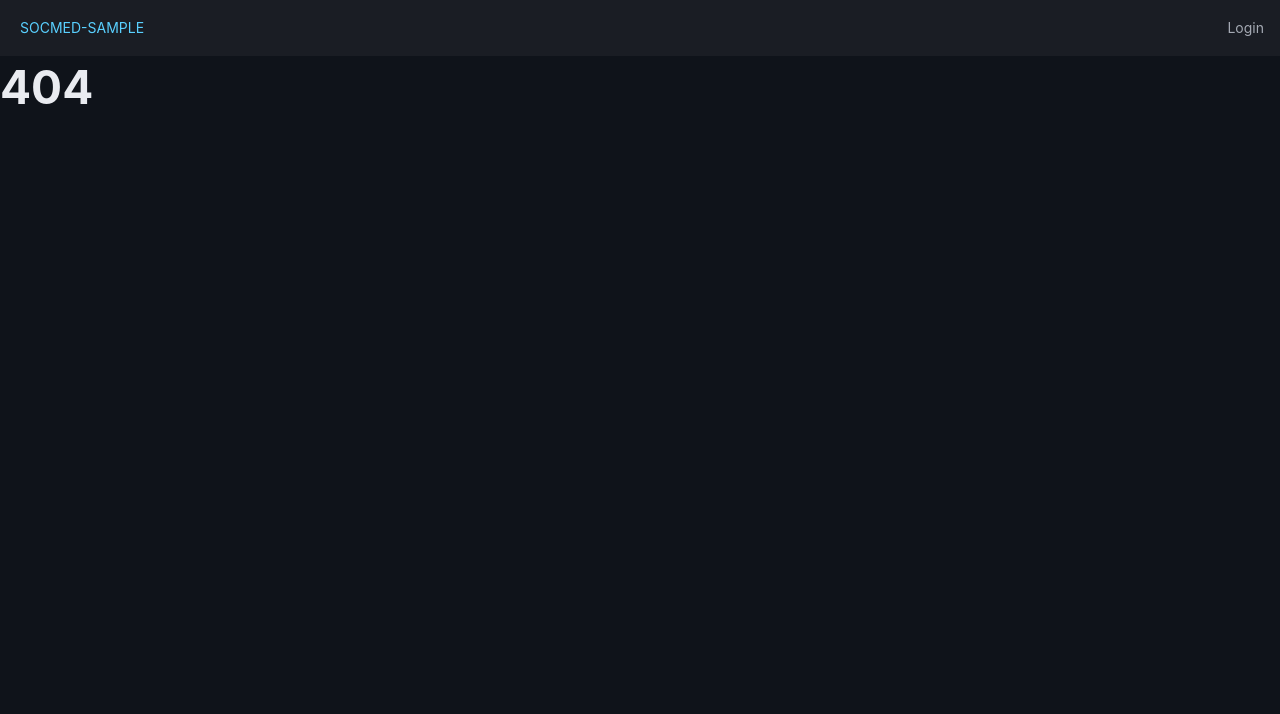
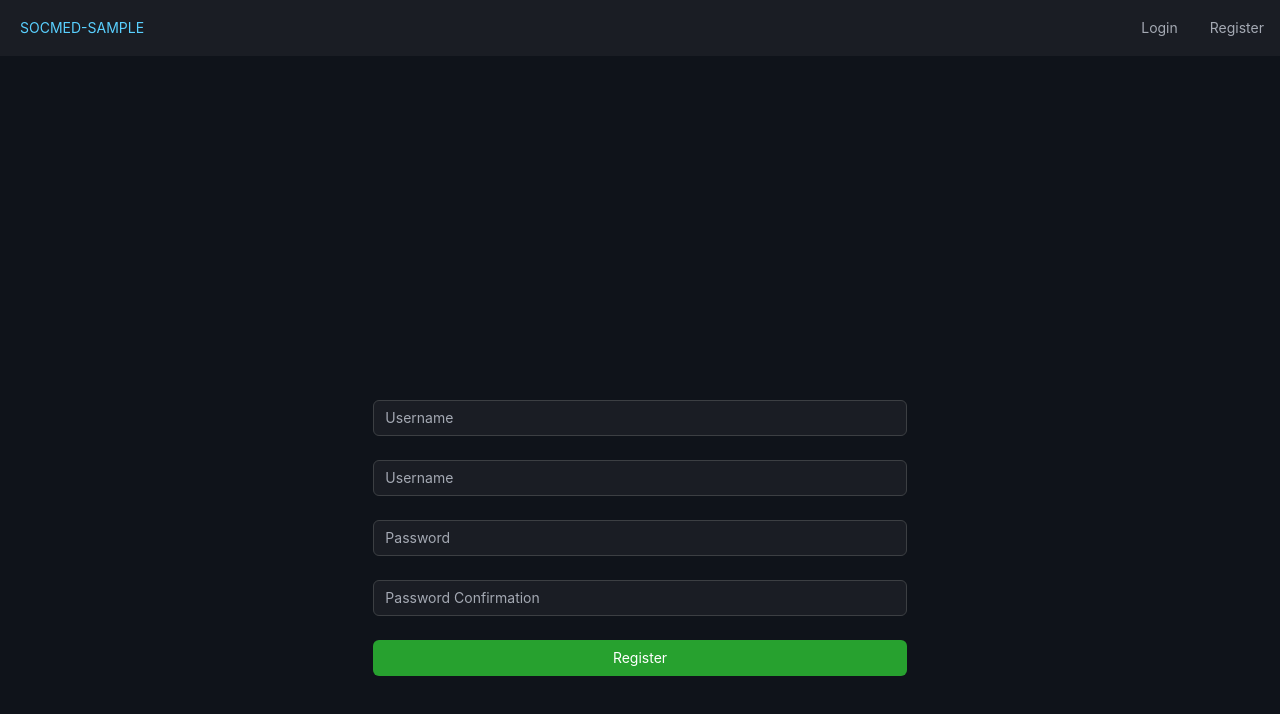
Before and after one commit to lyingtakemura/socmed-sample, a React (Create React App) app in the folder frontend/: page /register in a window 1280 px wide. Before the commit this address had no page. Shown: the top 714 px of the page. Built offline with nearby package versions, Linux system fonts and the light colour scheme.

Commit message:
Add registraion page

```diff
--- a/frontend/src/App.jsx
+++ b/frontend/src/App.jsx
@@ -5,6 +5,7 @@ import Feed from "./pages/Feed";
 import Messenger from "./pages/Messenger";
 import AboutPage from "./pages/AboutPage";
 import LoginPage from "./pages/LoginPage";
+import Register from "./pages/Register";
 
 import { Routes, Route, Outlet, Navigate } from "react-router-dom";
 import { useSelector } from "react-redux";
@@ -63,7 +64,14 @@ const App = () => {
                         !currentUser ? <Navigate to="/login" /> : <AboutPage />
                     }
                 />
-                <Route path="login" element={<LoginPage />} />
+                <Route
+                    path="login"
+                    element={!currentUser ? <LoginPage /> : <Navigate to="/" />}
+                />
+                <Route
+                    path="register"
+                    element={!currentUser ? <Register /> : <Navigate to="/" />}
+                />
                 <Route path="*" element={<h1>404</h1>} />
             </Route>
         </Routes>
--- a/frontend/src/components/NavbarComponent.jsx
+++ b/frontend/src/components/NavbarComponent.jsx
@@ -10,6 +10,7 @@ import Feed from "../pages/Feed";
 import Messenger from "../pages/Messenger";
 import AboutPage from "../pages/AboutPage";
 import LoginPage from "../pages/LoginPage";
+import Register from "../pages/Register";
 
 export function NavbarComponent() {
     let currentUser = useSelector((state) => state.users.currentUser);
@@ -34,9 +35,18 @@ export function NavbarComponent() {
 
             <Nav pullRight>
                 {!currentUser && (
-                    <Nav.Item as={Link} to="/login" element={<LoginPage />}>
-                        Login
-                    </Nav.Item>
+                    <>
+                        <Nav.Item as={Link} to="/login" element={<LoginPage />}>
+                            Login
+                        </Nav.Item>
+                        <Nav.Item
+                            as={Link}
+                            to="/register"
+                            element={<Register />}
+                        >
+                            Register
+                        </Nav.Item>
+                    </>
                 )}
 
                 {currentUser && (
--- /dev/null
+++ b/frontend/src/pages/Register.jsx
@@ -0,0 +1,140 @@
+import React, { useState } from "react";
+import axios from "axios";
+import { Form, ButtonToolbar, Button, FlexboxGrid, Message } from "rsuite";
+import { useNavigate } from "react-router-dom";
+
+const LoginPage = () => {
+    const [email, setEmail] = useState("");
+    const [username, setUsername] = useState("");
+    const [password, setPassword] = useState("");
+    const [rePassword, setRePassword] = useState("");
+    const [alert, setAlert] = useState("");
+    let navigate = useNavigate();
+
+    const handleSubmit = () => {
+        axios
+            .post("http://127.0.0.1:8000/auth/users/", {
+                email: email,
+                username: username,
+                password: password,
+                re_password: rePassword,
+            })
+            .then((response) => {
+                console.log(response.data);
+                setEmail("");
+                setUsername("");
+                setPassword("");
+                setRePassword("");
+                setAlert({
+                    type: "success",
+                    body: "Registration complete! You'll be redirected to login page now.",
+                });
+
+                setTimeout(() => {
+                    navigate("/login");
+                }, 3000);
+            })
+            .catch((error) => {
+                console.log(error.response);
+                setAlert({
+                    type: "error",
+                    body: "Something wrong with provided data. Try again.",
+                });
+            });
+    };
+
+    return (
+        <>
+            {alert && (
+                <FlexboxGrid
+                    justify="center"
+                    style={{ margin: "0.5rem", justify: "center" }}
+                >
+                    <FlexboxGrid.Item colspan={10}>
+                        <Message
+                            showIcon
+                            type={alert.type}
+                            onClose={(event) => setAlert("")}
+                        >
+                            {alert.body}
+                        </Message>
+                    </FlexboxGrid.Item>
+                </FlexboxGrid>
+            )}
+            <FlexboxGrid
+                justify="center"
+                style={{
+                    position: "absolute",
+                    left: "0",
+                    right: "0",
+                    top: "50%",
+                    bottom: "0",
+                    margin: "auto",
+                }}
+            >
+                <FlexboxGrid.Item colspan={10}>
+                    <Form onSubmit={handleSubmit} fluid>
+                        <Form.Group controlId="email">
+                            {/* <Form.ControlLabel>Username</Form.ControlLabel> */}
+                            <Form.Control
+                                name="email"
+                                value={email}
+                                onChange={(event) => setEmail(event)}
+                                required
+                                placeholder="Username"
+                            />
+                        </Form.Group>
+                        <Form.Group controlId="username">
+                            {/* <Form.ControlLabel>Username</Form.ControlLabel> */}
+                            <Form.Control
+                                name="username"
+                                value={username}
+                                onChange={(event) => setUsername(event)}
+                                required
+                                placeholder="Username"
+                            />
+                        </Form.Group>
+                        <Form.Group controlId="password">
+                            {/* <Form.ControlLabel>Password</Form.ControlLabel> */}
+                            <Form.Control
+                                name="password"
+                                value={password}
+                                type="password"
+                                autoComplete="off"
+                                onChange={(event) => setPassword(event)}
+                                required
+                                placeholder="Password"
+                            />
+                        </Form.Group>
+                        <Form.Group controlId="rePassword">
+                            {/* <Form.ControlLabel>Password</Form.ControlLabel> */}
+                            <Form.Control
+                                name="password"
+                                value={rePassword}
+                                type="password"
+                                autoComplete="off"
+                                onChange={(event) => setRePassword(event)}
+                                required
+                                placeholder="Password Confirmation"
+                            />
+                        </Form.Group>
+                        <Form.Group>
+                            <ButtonToolbar>
+                                <Button
+                                    appearance="primary"
+                                    color="green"
+                                    type="submit"
+                                    block
+                                >
+                                    Register
+                                </Button>
+                            </ButtonToolbar>
+                        </Form.Group>
+                    </Form>
+                </FlexboxGrid.Item>
+            </FlexboxGrid>
+        </>
+    );
+};
+
+export default LoginPage;
```
Also changed, not shown: 1 other file (tests, documents, lock files or other folders).
